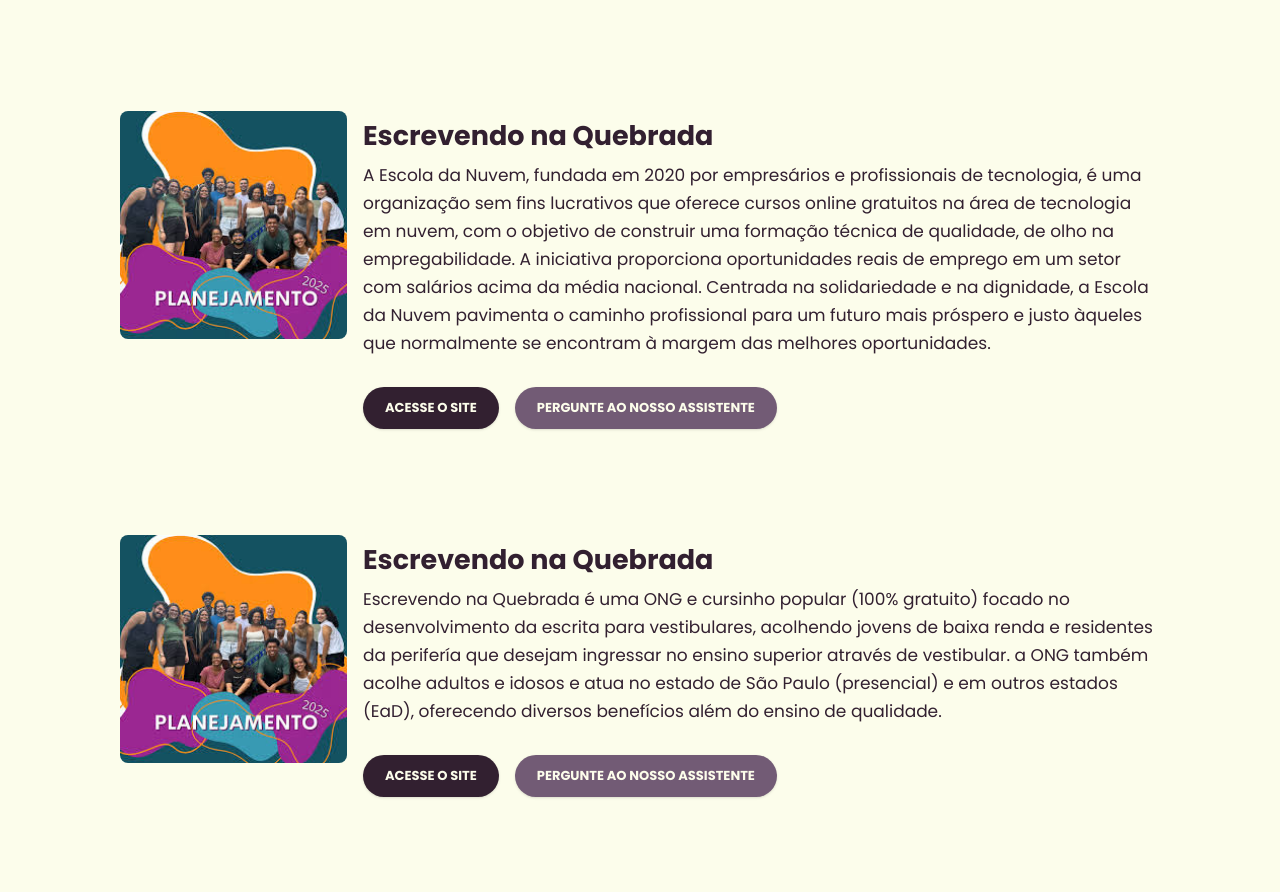
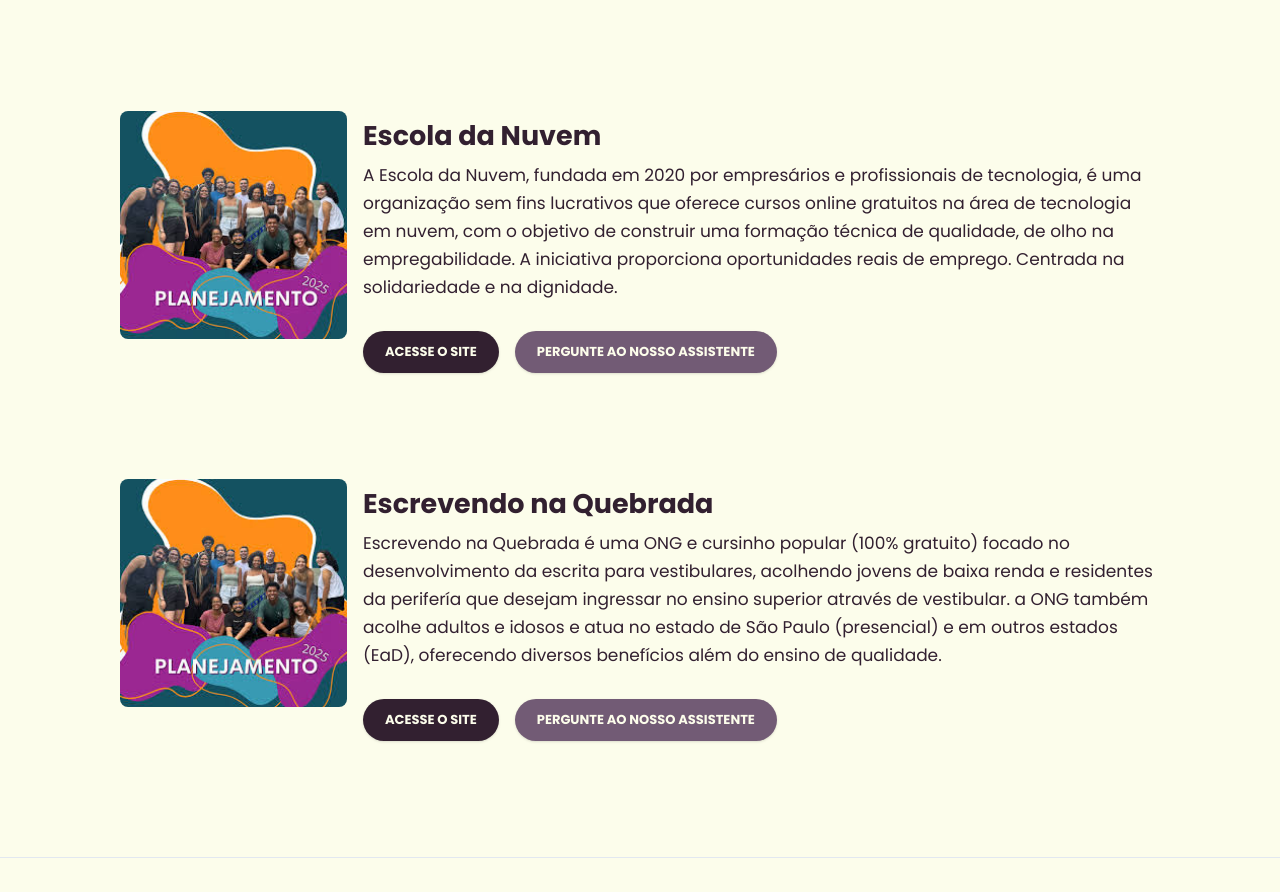
Before and after one commit to felixxleandro/ApoiaSp, a React (Vite) app: page /institutos in a window 1280 px wide. Shown: the part 1005-1897 px from the top of the page. Built offline with nearby package versions, Linux system fonts and the light colour scheme.

Commit message:
Updated Institutos.tsx

```diff
--- a/src/screens/Institutos.tsx
+++ b/src/screens/Institutos.tsx
@@ -9,10 +9,10 @@ import Navbar from "../components/navbar";
 const institutions = [
   {
     id: 1,
-    name: "Escrevendo na Quebrada",
+    name: "Escola da Nuvem",
     image: "/foto-institui--o-1.png",
     description:
-      "A Escola da Nuvem, fundada em 2020 por empresários e profissionais de tecnologia, é uma organização sem fins lucrativos que oferece cursos online gratuitos na área de tecnologia em nuvem, com o objetivo de construir uma formação técnica de qualidade, de olho na empregabilidade. A iniciativa proporciona oportunidades reais de emprego em um setor com salários acima da média nacional. Centrada na solidariedade e na dignidade, a Escola da Nuvem pavimenta o caminho profissional para um futuro mais próspero e justo àqueles que normalmente se encontram à margem das melhores oportunidades.",
+      "A Escola da Nuvem, fundada em 2020 por empresários e profissionais de tecnologia, é uma organização sem fins lucrativos que oferece cursos online gratuitos na área de tecnologia em nuvem, com o objetivo de construir uma formação técnica de qualidade, de olho na empregabilidade. A iniciativa proporciona oportunidades reais de emprego. Centrada na solidariedade e na dignidade.",
   },
   {
     id: 2,
```
